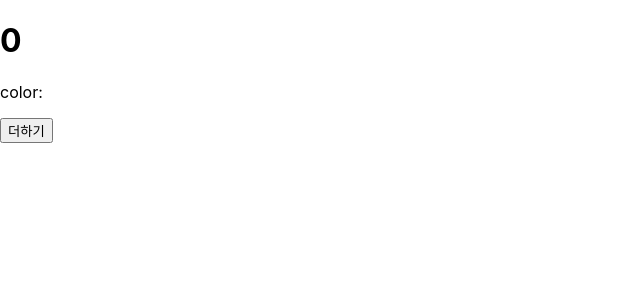
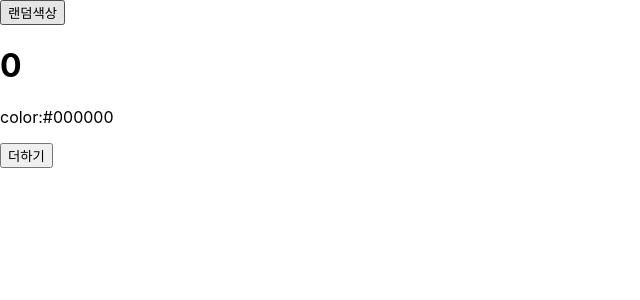
Before and after one commit to suhyeon0111/React_study, a React (Create React App) app in the folder hello-react/: page / in a window 1280 px wide. Shown: the top 300 px of the page, without its empty margins (0-640 px from the left). Built offline with nearby package versions, Linux system fonts and the light colour scheme.

Commit message:
[리렌더링 공부]

```diff
--- a/hello-react/src/App.js
+++ b/hello-react/src/App.js
@@ -1,14 +1,25 @@
 import React, {Component} from "react";
-// import Say from "./Say";
-// import EventPractice from "./EventPractice";
-// import ValidationSample from "./ValidationSample";
-// import ScrollBox from "./ScrollBox";
-// import IterationSample from "./IteraionSample";
 import LifeCycleSample from "./LifeCycleSample";
+
+function getRandomColor() {
+  return '#' + Math.floor(Math.random() * 16777215).toString(16);
+}
+
 class App extends Component {
+  state = {
+    color: '#000000'
+  }
+  handleClick = () => {
+    this.setState({
+      color: getRandomColor()
+    })
+  }
   render(){
     return (
-    <LifeCycleSample/>
+      <div>
+        <button onClick={this.handleClick}> 랜덤색상 </button>
+        <LifeCycleSample color={this.state.color}/>
+      </div>
     )
   }
 }
```
